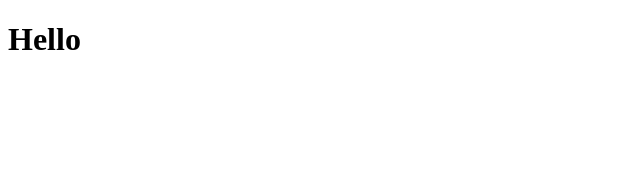
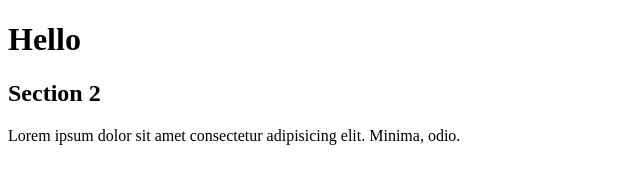
Before and after one commit to BakaiZhantoroev/Lesson17, a plain HTML site: page index.html in a window 1280 px wide. Shown: the whole page, without its empty margins (0-640 px from the left). Drawn offline with Linux system fonts and the light colour scheme.

Commit message:
Add section 1

```diff
--- a/index.html
+++ b/index.html
@@ -10,6 +10,10 @@
   <header></header>
   <main>
     <h1>Hello</h1>
+    <section>
+      <h2>Section 2</h2>
+      <p>Lorem ipsum dolor sit amet consectetur adipisicing elit. Minima, odio.</p>
+    </section>
   </main>
   <footer></footer>
 </body>
```
